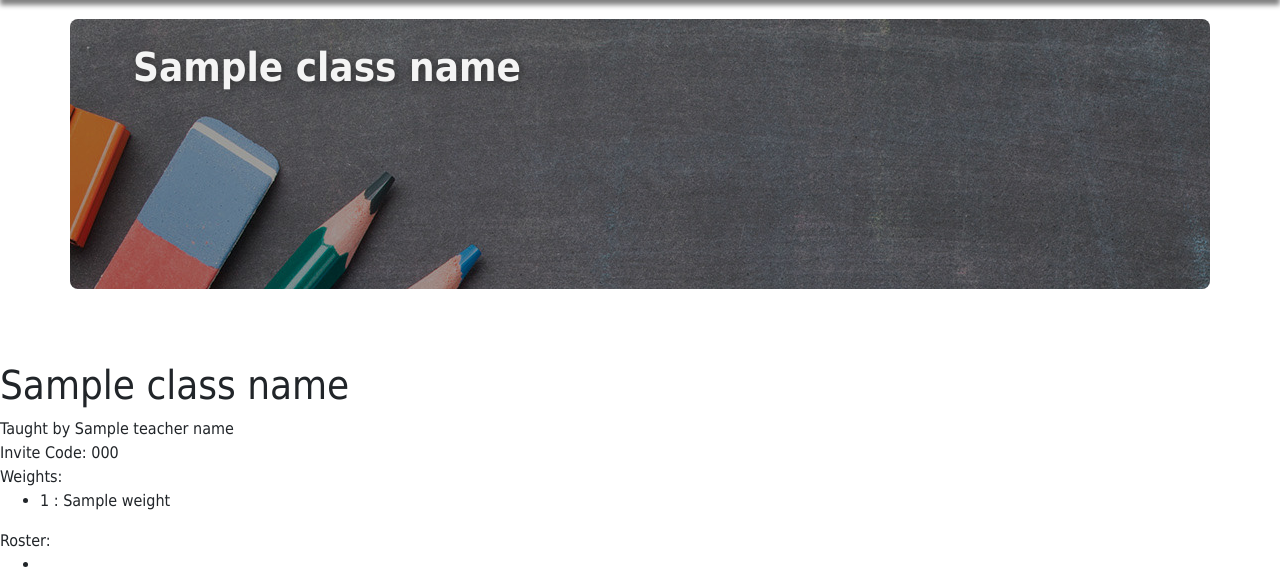
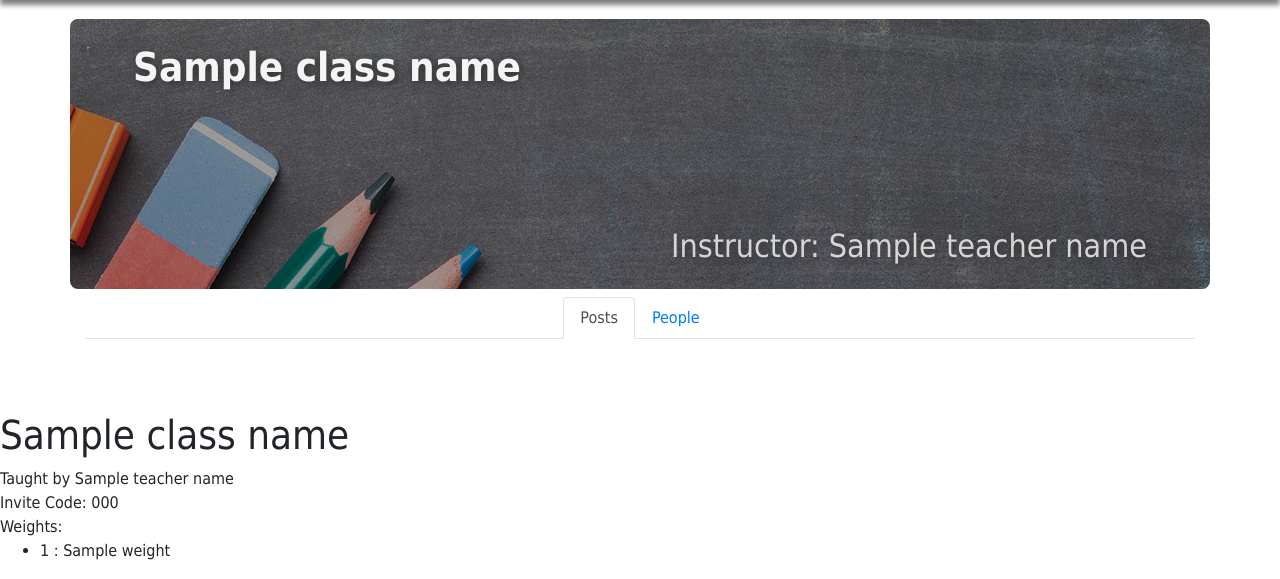
Before and after one commit to angelatom/illegalSkillsException, a Flask app: template templates/class.html in a window 1280 px wide. Shown: the part 53-632 px from the top of the page. Run offline with Flask 2, Linux system fonts and the light colour scheme; the template is opened without the code that fills it: most values are stand-ins (such as "Sample title", 1, 10 or a date in 2020); parts of the project's set-up code (start-up, migrations or seed data) failed here and were passed over; some libraries are stand-ins or nearby versions.

Commit message:
some stuff

```diff
--- a/static/main.css
+++ b/static/main.css
@@ -108,6 +108,19 @@ color: black;
     font-family: Tahoma, Geneva, sans-serif;
     font-weight: 1000px;
     font-size: 2.5rem;
+    text-shadow: 2px 2px 8px #2f2f2f;
+}
+
+#navHeader4 {
+    font-family: Tahoma, sans-serif;
+    text-shadow: 2px 2px 8px #878787;
+}
+
+#navHeader5 {
+    color: #d5d5d5;
+    font-family: Tahoma, Geneva, sans-serif;
+    font-weight: 1000px;
+    font-size: 2rem;
     text-shadow: 2px 2px 8px #2f2f2f;
 }
 
@@ -266,3 +279,13 @@ color: black;
     border: 1px solid #7aaeeb;
     border-radius: 10px;
 }
+
+
+.sizes {
+    height: 8rem;
+}
+
+
+#fill {
+    width: 100%;
+}
--- a/templates/class.html
+++ b/templates/class.html
@@ -1,13 +1,84 @@
 {% extends "base.html"%}
+{% block navbar %}
+<nav class="navbar navbar-expand-sm navbar-dark fixed-top mb-5" id="containerNav">
+    <div class="container-fluid" id="mainNav">
+        <div class="navbar-header">
+            <a id="navHome" class="navbar-brand" href="/login">
+                <img id="navImg" src="../static/navLogo.jpeg" alt="" class="img-circle">&nbsp;Home
+            </a>
+        </div>
+        <div class="collapse navbar-collapse" id="navbarResponsive">
+            <ul class="navbar-nav text-uppercase ml-auto">
+                <li class="nav-item">
+                    <a class="nav-link pl-4 pr-4 other" href="/login">Classes</a>
+                </li>
+                <li class="nav-item">
+                    <a class="nav-link pl-4 pr-4 other" href="/fact">Homework</a>
+                </li>
+                <li class="nav-item mr-1 ml-1">
+                    <div class="btn-group">
+                        <img src="https://api.adorable.io/avatars/53/{{ session['userid'] }}" alt="" class="btn btn-secondary dropdown-toggle" href="#" role="button" id="dropMenu" data-toggle="dropdown" aria-haspopup="true" aria-expanded="false">
+                        <div class="dropdown-menu dropdown-menu-right noDeco pb-0">
+                            <a href="/clear" class="noDeco text-left" style="text-decoration: none;">
+                                <button class="dropdown-item logBtn" type="button">Logout</button>
+                            </a>
+                        </div>
+                    </div>
+                </li>
+
+            </ul>
+
+        </div>
+    </div>
+</nav>
+{% endblock %}
 
 {%block content%}
 <div class="container">
     <div class="row mt-5">
         <div class="col mt-4 class-head">
+            <div class="row align-items-start">
+                <div class="col">
                     <h2 id="navHeader3" class="mt-4 ml-5"><b>{{ className }}</b></h2>
                 </div>
             </div>
+            <div class="row align-items-center sizes"></div>
+            <div class="row align-items-end">
+
                 {% if isTeacher %}
+                <div class="col text-right">
+                    <h3 id="navHeader5" class="mb-2 mr-5">Instructor: {{ teacherName }} <b>(You)</b></h3>
+                </div>
+                {% else %}
+                <div class="col text-right">
+                    <h3 id="navHeader5" class="mb-2 mr-5">Instructor: {{ teacherName }}</h3>
+                </div>
+                {% endif %}
+
+            </div>
+        </div>
+    </div>
+    <ul class="nav nav-tabs justify-content-center mt-2" id="myTab" role="tablist">
+        <li class="nav-item">
+            <a class="nav-link active" id="home-tab" data-toggle="tab" href="#posts" role="tab" aria-controls="home" aria-selected="true">Posts</a>
+        </li>
+        <li class="nav-item">
+            <a class="nav-link" id="profile-tab" data-toggle="tab" href="#roster" role="tab" aria-controls="profile" aria-selected="false">People</a>
+        </li>
+        <!-- <li class="nav-item">
+            <a class="nav-link" id="contact-tab" data-toggle="tab" href="#contact" role="tab" aria-controls="contact" aria-selected="false">Contact</a>
+        </li> -->
+    </ul>
+    <div class="tab-content" id="myTabContent">
+        <div class="tab-pane fade show active" id="posts" role="tabpanel" aria-labelledby="post-tab">
+            {% if isTeacher %}
+            {% if posts|length == 0 %}
+            <div class="row mt-4">
+                <div class="col mt-3 mr-4 ml-4">
+                    <p style="color: red;">You have no posts, go make one!</p>
+                </div>
+            </div>
+            {% endif %}
             {% for i in posts %}
             <div class="row mt-4">
                 <div class="col pl-0 pr-0">
@@ -28,45 +99,28 @@
                             </div>
                         </div>
                         <div class="card-body">
-                    <p class="card-text">
-                      {{i[4]}}<br>
-                      Due: {{i[3]}}
-                      {% if i[5] == 1 and not isTeacher %}
-                      <form action = "/submitFile" method = "POST" enctype="multipart/form-data">
-                          <input type="hidden" name="postID" value="{{i[0]}}">
-                          <input type="file" name="file">
-                          <input type="submit" value="Upload">
-                      </form>
-                      {% elif i[5] == 1 %}<br>
-                      <button onclick="show{{i[0]}}()">View Submissions</button>
-                      <div id="{{i[0]}}" style="display:none;">
-                          {% set uploads = getPostFiles(i[0]) %}
-                          {% if uploads|length == 0 %}
-                          No submissions yet.
-                          {% else %}
-                          {% for i in uploads %}
-                          {{getName(i[1])}} Submitted: {{i[2]}} <a href="/viewFile/{{i[0]}}">View File</a>
-                          {% endfor %}
-                          {% endif %}
-                      </div>
-                      <script>
-                          function show{{i[0]}}() {
-                              var x = document.getElementById("{{i[0]}}");
-                              if (x.style.display === "none") {
-                                  x.style.display = "block";
-                              } else {
-                                  x.style.display = "none";
-                              }
-                          }
-                      </script>
-                      {% endif %}
-                    </p>
+                            <h5 class="card-title">Description</h5>
+                            <p class="card-text"> tempora iusto. Sed itaque accusantium nulla repudiandae voluptas et.</p>
                         </div>
                     </div>
                 </div>
             </div>
             {% endfor %}
             {% endif%}
+        </div>
+        <div class="tab-pane fade" id="roster" role="tabpanel" aria-labelledby="roster-tab">
+            <div class="row mr-5 ml-5 btmBorder">
+
+            </div>
+            {% for i in classRoster %}
+            <li>
+                {{getName(i)}}
+            </li>
+            {% endfor %}
+        </div>
+        <!-- <div class="tab-pane fade" id="contact" role="tabpanel" aria-labelledby="contact-tab">...</div> -->
+    </div>
+
 </div>
 <br>
 <br>
```
Also changed, not shown: templates/index.html (+22 -18 lines). Lines whose indentation alone changed are shown as unchanged.
